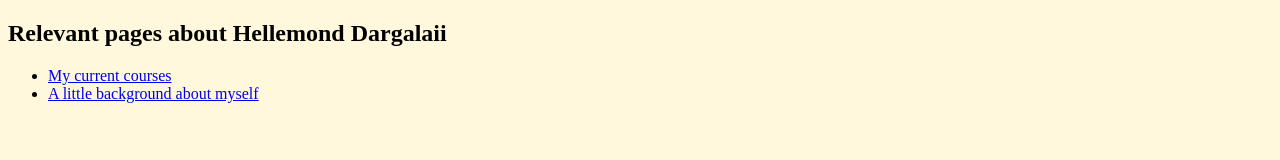
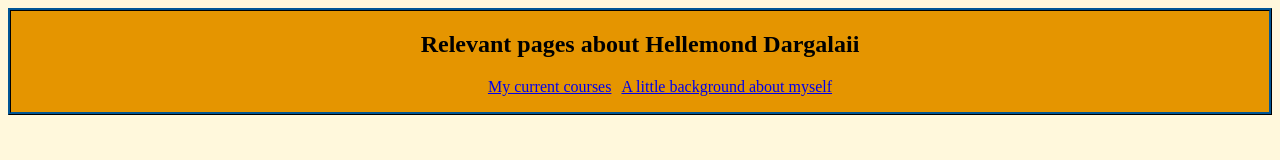
Before and after one commit to hellemond/1620-personal-website, a plain HTML site: page index.html in a window 1280 px wide. Drawn offline with Linux system fonts and the light colour scheme.

Commit message:
index.html layout centered and spaced

```diff
--- a/CSS/styles.css
+++ b/CSS/styles.css
@@ -4,3 +4,14 @@ body {
 h1 {
     color: #21cad6;
 }
+nav {
+    background-color: #e59500;
+    border: ridge;
+    border-color: #002642;
+    text-align: center;
+}
+ul li {
+    display: inline-block;
+    padding: 0px 3px;
+
+}
```
Also changed, not shown: pages/courses.html (+2 -2 lines).
